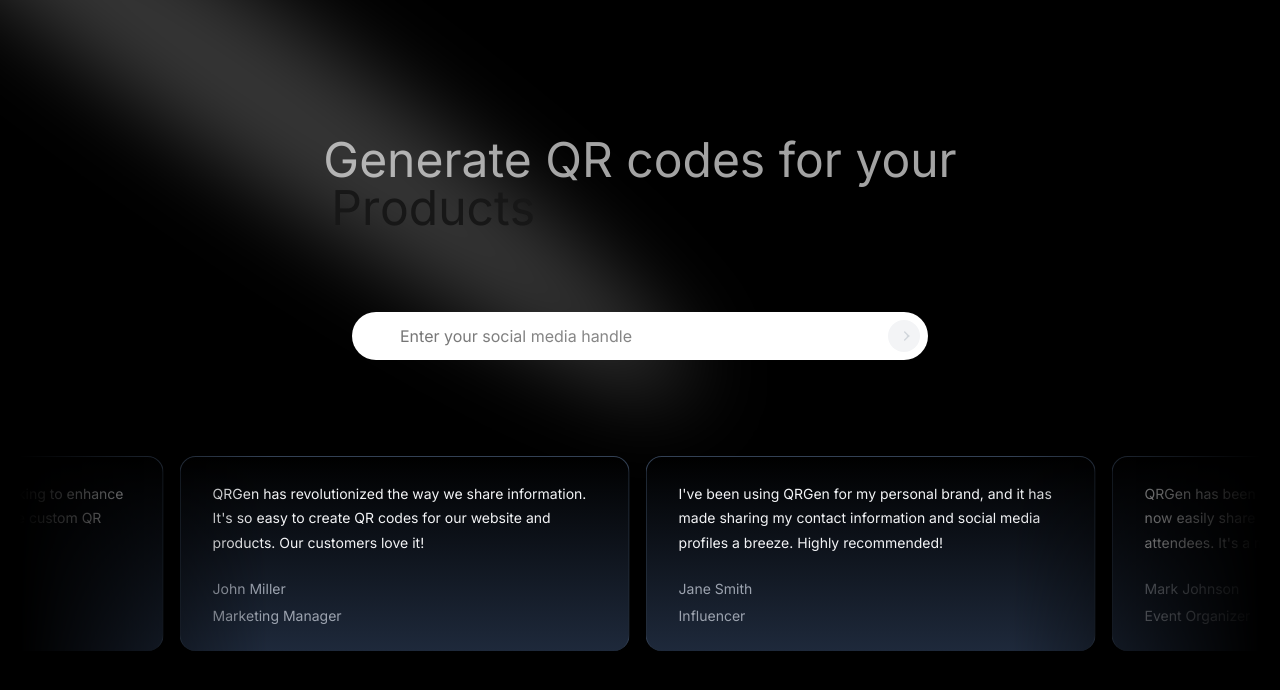
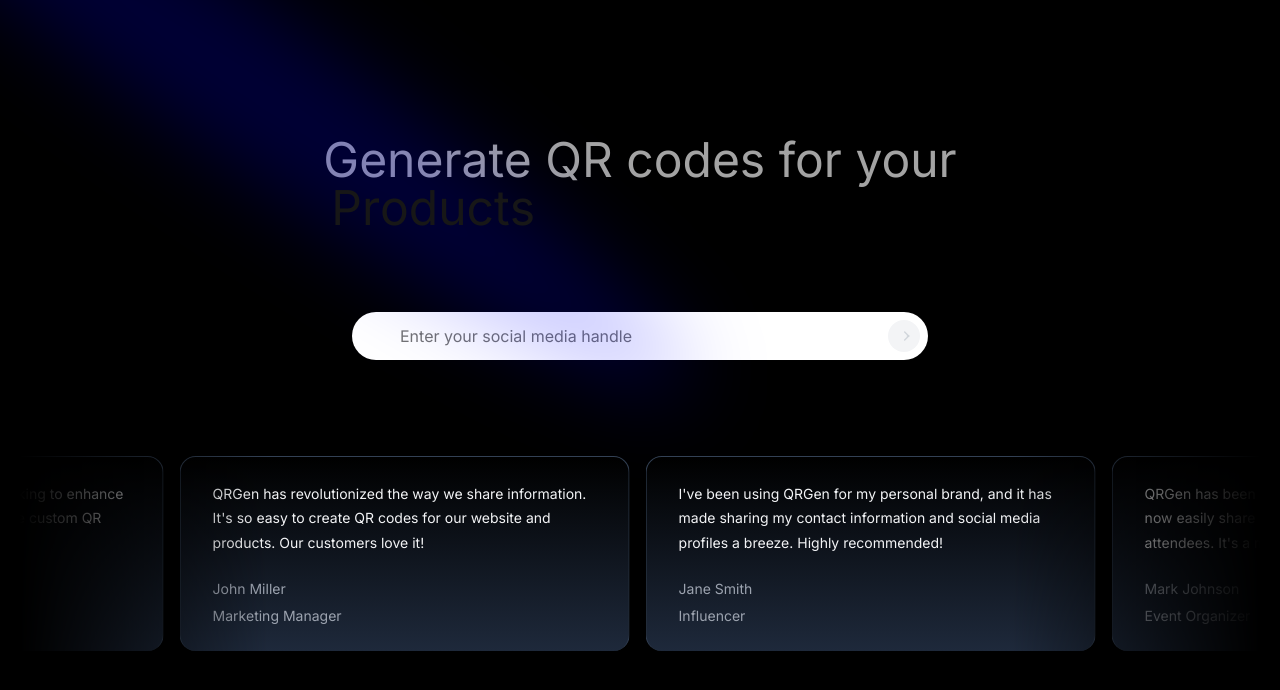
Before and after one commit to RJohnPaul/YouNotes, a Next.js app: page / in a window 1280 px wide. Shown: the top 690 px of the page. Built offline with nearby package versions, Linux system fonts and the light colour scheme.

Commit message:
chore: Update spotlight fill color to blue in Home component

```diff
--- a/app/page.tsx
+++ b/app/page.tsx
@@ -50,7 +50,7 @@
   return (
     <div className="relative flex min-h-screen flex-col bg-black">
       <div className="flex-1 px-5 py-24">
-        <Spotlight className="-top-40 left-0 md:left-60 md:-top-20" fill="white" />
+        <Spotlight className="-top-40 left-0 md:left-60 md:-top-20" fill="blue" />
         <div className="mb-20">
           <div className="flex justify-center items-center px-4">
             <div className="pt-10 text-5xl mx-auto font-normal text-neutral-400">
```
